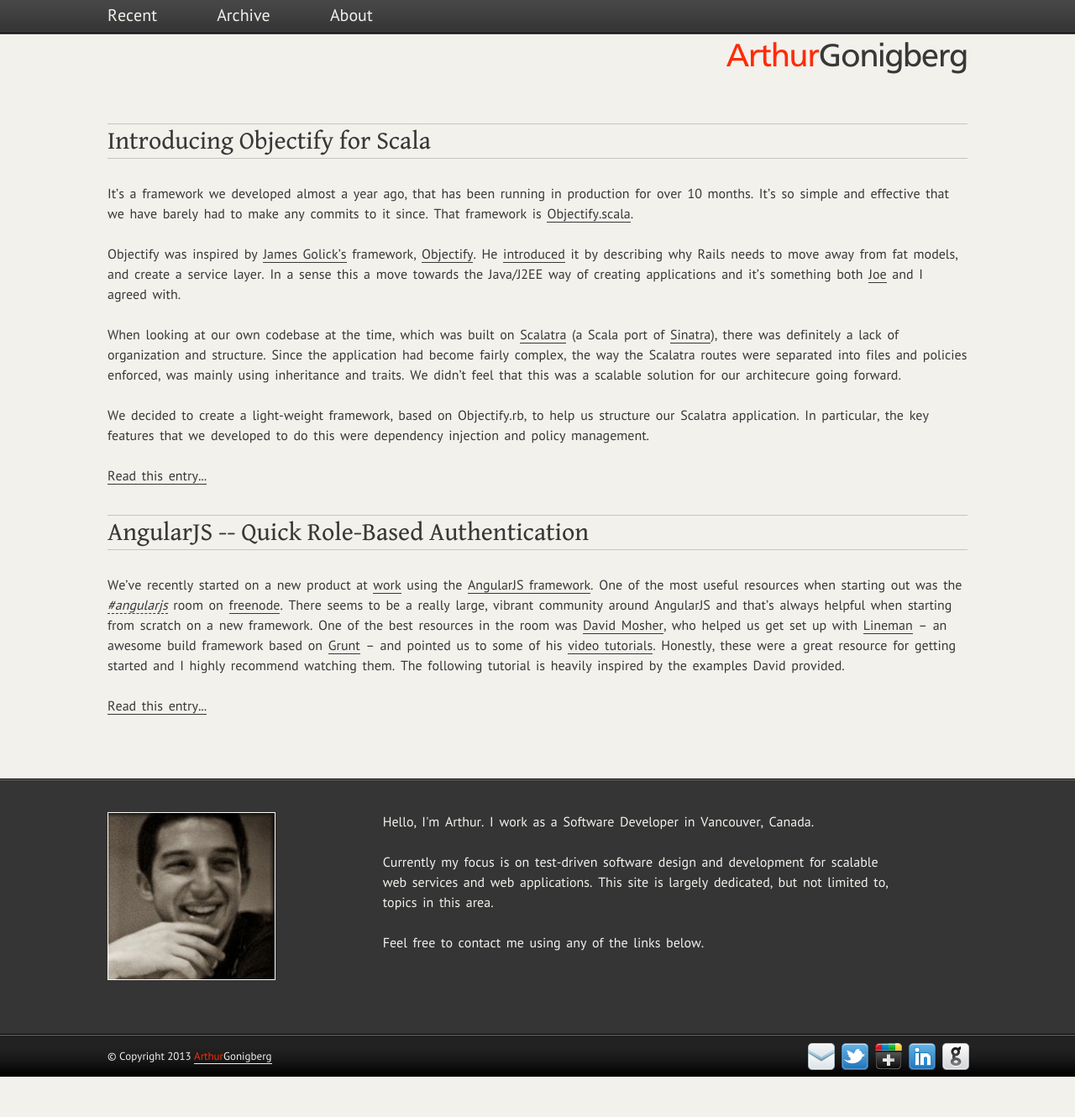
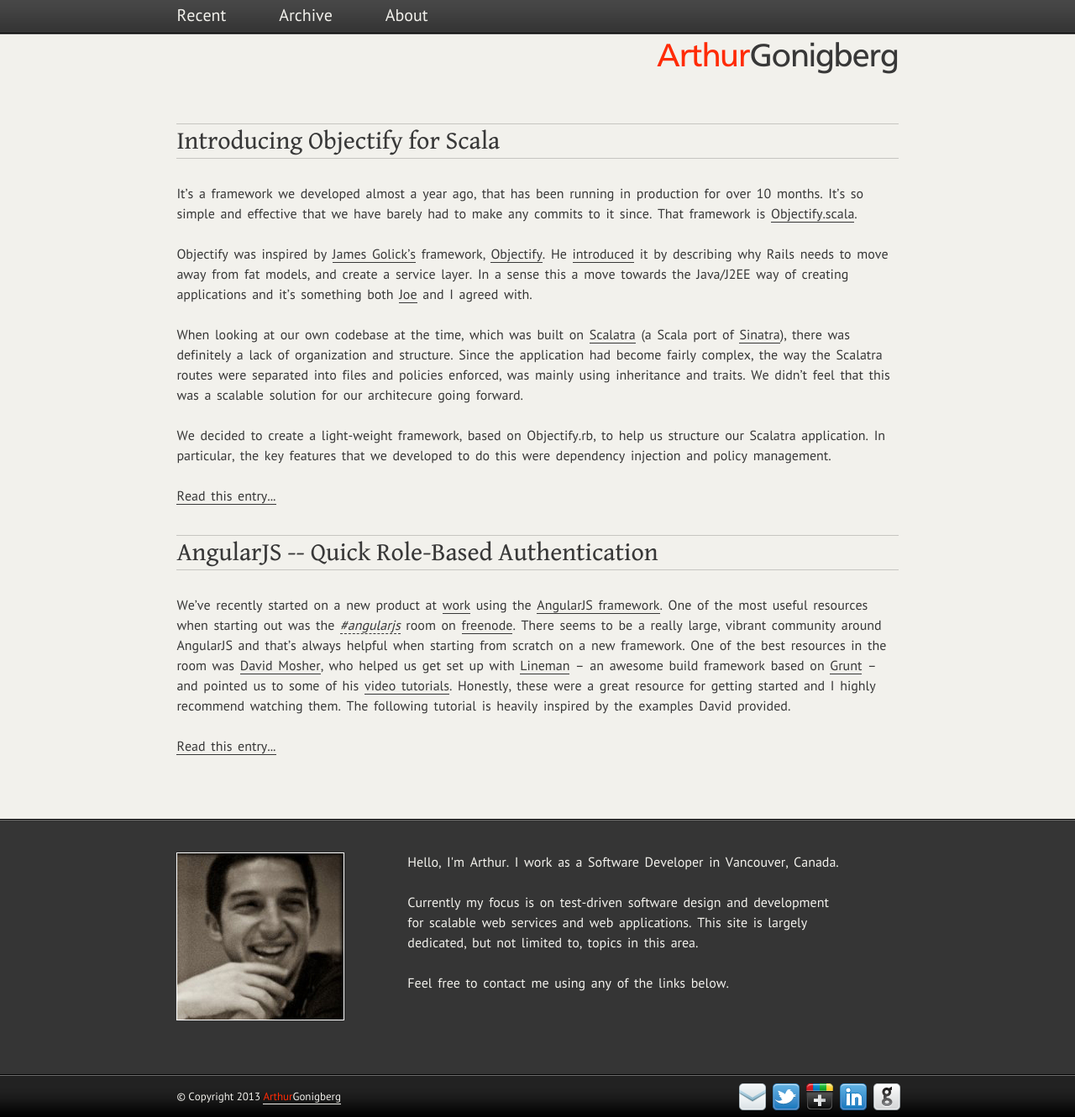
Before and after one commit to artgon/artgon.github.com, a Jekyll site: the page built from index.html, in a window 1280 px wide. Shown: the whole page at 84% size. Built offline with Jekyll 4.4.1, drawn with Linux system fonts in a browser that asks for light colours; Markdown is read by kramdown in place of the engine named in the settings; before the commit the page ends 1282 px from its top, so only the background shows below that.

Commit message:
fix layout for large screens

```diff
--- a/css/stylesheet.css
+++ b/css/stylesheet.css
@@ -192,6 +192,7 @@
 #wrapper {
 	width:100%;
   min-width: 310px;
+  max-width: 1074px;
 	margin:0 auto;
   height: 375px;
 }
@@ -262,7 +263,6 @@
 
 
 /*--- Footer ---*/
-
 #footer {
 	float:left;
   color:#f2f1ec;
@@ -273,12 +273,15 @@
 }
 
 .inner {
-  width:80%;
-  margin:0 auto;
+  max-width: 1074px;
+  width: 100%;
+  margin: 0 auto;
   padding:40px 0 0 0;
 }
 
 #footer .about {
+  width: 80%;
+  margin: 0 10% 0 10%;
   overflow: hidden;
   height: 245px;
 }
@@ -299,7 +302,7 @@
 
 #social {
   height: 32px;
-  margin-top: 30px;
+  margin: 30px 10% 0 0;
 }
 
 #social ul {
@@ -324,14 +327,19 @@
   height: 32px;
 }
 
+#copyright {
+  margin-left: 10%;
+}
 .credits {
   margin:35px 0 0 0;
   font-size:13px;
 }
+
 .credits a {
   color:#f2f1ec;
   text-decoration:none;
 }
+
 .credits a:hover {
   color:#FF2B06;
 }
```
